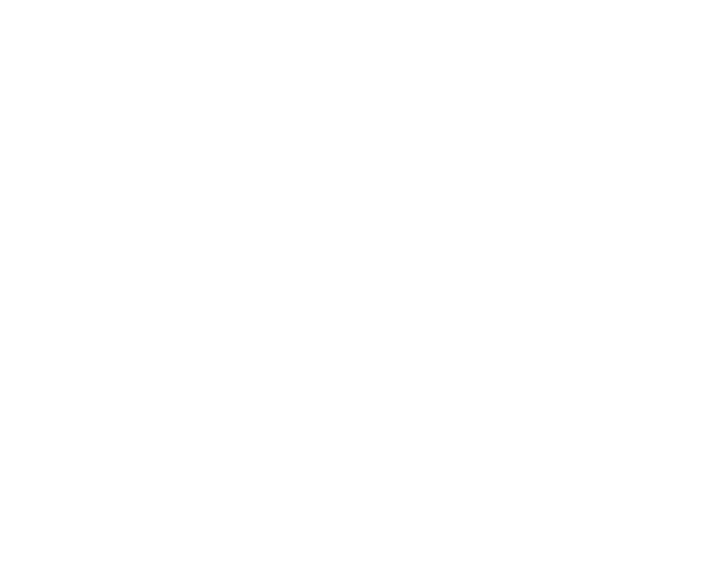
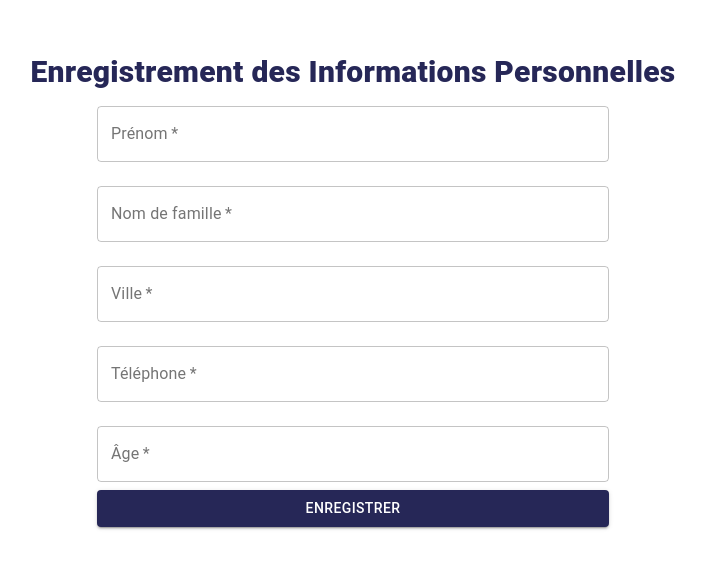
Before and after one commit to ahmeddahdouh/sportconnect_front, a React (Create React App) app: page /personalInfo in a window 1280 px wide. Before the commit this address had no page. Shown: the part 104-672 px from the top of the page, without its empty margins (287-993 px from the left). Built offline with nearby package versions, Linux system fonts and the light colour scheme.

Commit message:
Add PersonalInformationsRegister page with loading animations

```diff
--- a/src/App.js
+++ b/src/App.js
@@ -11,6 +11,7 @@ import SportsSelection from "./pages/sports_selection";
 import LocationRequest from "./pages/LocationRequest";
 import ProtectedRoutes from "./utils/ProtectedRoutes";
 import axios from "axios";
+import PersonalInformationRegister from "./pages/PersonalInformationsRegister";
 const numbers = Array.from({ length: 10 }, (_, i) => i + 1);
 
 function App() {
@@ -23,10 +24,12 @@ function App() {
                 <Route element={<ProtectedRoutes/>}>
 
                 <Route path="/LocationRequest" element={<LocationRequest/>} />
+
                 <Route path="/booking" element={<HomePage/>} />
                 <Route path="/" element={<AddEventPage/>} />
                 </Route>
                 <Route path="/register" element={<Register/>} />
+                <Route path="/personalInfo" element={<PersonalInformationRegister/>} />
                 <Route path="/SportsSelection" element={<SportsSelection/>} />
             </Routes>
         </div>
--- a/src/context/UserContext.js
+++ b/src/context/UserContext.js
@@ -4,18 +4,12 @@ import apiService from "../services/AuthService";
 const UserContext = createContext({});
 
 const UserProvider = ({ children }) => {
-   debugger;
 
     const [user, setUser] = useState({ ...apiService.user });
 
     const updateUser = (formData) => {
         setUser({ ...formData });
     };
-
-    useEffect(() => {
-        debugger;
-        console.log("User updated:", user);
-    }, [user]);
 
     return (
         <UserContext.Provider value={{ user, updateUser }}>
--- /dev/null
+++ b/src/pages/PersonalInformationsRegister.js
@@ -0,0 +1,166 @@
+import Box from "@mui/material/Box";
+import {Alert, Button, CircularProgress, TextField, Typography} from "@mui/material";
+import React, {useEffect, useState} from "react";
+import {useLocation, useNavigate} from "react-router-dom";
+
+
+function PersonalInformationRegister() {
+    const location = useLocation();
+    const data = location.state;
+    const navigate = useNavigate();
+    const [loading, setLoading] = useState(false)
+    const [alert, setAlert] = useState({ message: "", severity: "" });
+    const [formData, setFormData] = useState({
+        ...data,
+        firstname: "",
+        familyname: "",
+        city: "",
+        phone: "",
+        age: ""
+    });
+
+    function handleChange(e) {
+        setFormData({ ...formData, [e.target.name]: e.target.value });
+    }
+
+    async function handleSubmit(e) {
+        e.preventDefault();
+
+        const response = await fetch("http://localhost:5000/auth/register", {
+            method: "POST",
+            body: JSON.stringify(formData),
+            headers: {
+                "Content-Type": "application/json"
+            }
+        });
+
+        const data = await response.json();
+        if (response.ok) {
+            setLoading(true);
+            setAlert({ message: "Inscription réussie", severity: "success" });
+            setTimeout(() => {navigate("/", { state: formData }); setLoading(false);}, 3000);
+        } else {
+            setAlert({ message: data.message, severity: "warning" });
+        }
+    }
+
+    return (
+        <div>
+            <Box
+                sx={{
+                    height: '100vh',
+                    display: 'flex',
+                    justifyContent: 'center',
+                    alignItems: 'center',
+                    flexDirection: 'column'
+                }}
+            >
+                <Typography
+                    sx={{ fontSize: '30px', fontWeight: '900' }}
+                    color="primary"
+                >
+                    Enregistrement des Informations Personnelles
+                </Typography>
+                <Box
+                    sx={{
+                        width: {
+                            xs: '90%',
+                            sm: '80%',
+                            md: '50%',
+                            lg: '40%',
+                            xl: '40%'
+                        },
+                        padding: 2,
+                        marginTop: "-20px"
+                    }}
+                >
+
+                    {alert.message && (
+                        <div>
+                        <Alert severity={alert.severity} sx={{ marginBottom: 2 }}>
+                            {alert.message}
+                        </Alert>
+                            <CircularProgress />
+                        </div>
+
+                    )
+
+                    }
+
+                    <form onSubmit={handleSubmit}>
+                        <TextField
+                            key="firstname"
+                            required
+                            type="text"
+                            label="Prénom"
+                            name="firstname"
+                            value={formData.firstname}
+                            onChange={handleChange}
+                            fullWidth
+                            margin="normal"
+                            variant="outlined"
+                        />
+                        <TextField
+                            key="familyname"
+                            required
+                            type="text"
+                            label="Nom de famille"
+                            name="familyname"
+                            value={formData.familyname}
+                            onChange={handleChange}
+                            fullWidth
+                            margin="normal"
+                            variant="outlined"
+                        />
+                        <TextField
+                            key="city"
+                            required
+                            type="text"
+                            label="Ville"
+                            name="city"
+                            value={formData.city}
+                            onChange={handleChange}
+                            fullWidth
+                            margin="normal"
+                            variant="outlined"
+                        />
+                        <TextField
+                            key="phone"
+                            required
+                            type="tel"
+                            label="Téléphone"
+                            name="phone"
+                            value={formData.phone}
+                            onChange={handleChange}
+                            fullWidth
+                            margin="normal"
+                            variant="outlined"
+                        />
+                        <TextField
+                            key="age"
+                            required
+                            type="number"
+                            label="Âge"
+                            name="age"
+                            value={formData.age}
+                            onChange={handleChange}
+                            fullWidth
+                            margin="normal"
+                            variant="outlined"
+                        />
+                        <Button
+                            type="submit"
+                            variant="contained"
+                            color="primary"
+                            fullWidth
+                        >
+                            Enregistrer
+                        </Button>
+                    </form>
+                </Box>
+            </Box>
+        </div>
+    );
+}
+
+export default PersonalInformationRegister;
--- a/src/pages/register.js
+++ b/src/pages/register.js
@@ -1,62 +1,54 @@
 import Box from "@mui/material/Box";
-import {Alert, Button, TextField, Typography} from "@mui/material";
+import {Alert, Button, CircularProgress, TextField, Typography} from "@mui/material";
 import React, {useContext, useEffect, useState} from "react";
 import UserEntity from "../entities/UserEntity";
 import apiService from "../services/AuthService";
 import {UserContext} from "../context/UserContext";
+import {useNavigate} from "react-router-dom";
+
 
 function Register() {
+    const navigate = useNavigate();
 
-    const { user, updateUser } = useContext(UserContext);
+    const {user, updateUser} = useContext(UserContext);
     // eslint-disable-next-line react-hooks/rules-of-hooks
     const [alert, setAlert] = useState({message: "", severity: ""});
     // eslint-disable-next-line react-hooks/rules-of-hooks
     const [formData, setFormData] = useState(
         user
     );
+    const [loading, setLoading] = useState(false);
 
 
     function handelChange(e) {
-        if(formData.password !== formData.confirmPassword) {
+        if (formData.password !== formData.confirmPassword) {
             setAlert({message: "password do not match", severity: "warning"});
+        } else {
+            setAlert({message: '', severity: ""});
         }
-        else
-        {setAlert({message: '',severity: ""});}
         setFormData({...formData, [e.target.name]: e.target.value});
     }
 
 
     async function handelSubmit(e) {
         updateUser(formData);
-        console.log("nouvel valeur de user", user);
         e.preventDefault();
         if (formData.password !== formData.confirmPassword) {
-            setAlert({message: "La confirmation de mot de passe doit etre identique au mo de passe ",
-                severity: "warning"});
+            setAlert({
+                message: "La confirmation de mot de passe doit etre identique au mo de passe ",
+                severity: "warning"
+            });
         }
-        const response = await fetch("http://localhost:5000/auth/register",{
-            method: "POST",
-            body:JSON.stringify(formData),
-            headers: {
-                "Content-Type": "application/json"
-            }
-        })
-        const data = await response.json();
-        if (response.ok) {
-            setAlert({message: "Inscription réussie", severity: "success"});
-            setTimeout(window.location.href = "/SportsSelection", 3000);
-        }
-        else{
-               setAlert({message:data.message, severity: "warning"});
-        }
-
-
+        setAlert({message: "Etape 1/2 ", severity: "success"});
+        setLoading(true);
+        setTimeout(()=>{navigate("/personalInfo", {state: formData}) ;
+            setLoading(false);}, 3000);
 
     }
 
     return (
         <div>
-            <div>
+           <div>
                 <Box
                     sx={{
                         height: '100vh',
@@ -77,6 +69,7 @@ function Register() {
                     >
                         Bienvenue sur SportConnect
                     </Typography>
+                    { !loading ?
                     <Box
                         sx={{
                             width: {
@@ -170,9 +163,15 @@ function Register() {
                                 </div>
                             </div>
                         </form>
-                    </Box>
+                    </Box>:
+                        <Box sx={{ display: 'flex' }}>
+                            <CircularProgress />
+                        </Box>
+
+                    }
                 </Box>
             </div>
+
         </div>
     )
 }
--- a/src/services/AuthService.js
+++ b/src/services/AuthService.js
@@ -9,11 +9,11 @@ class ApiService {
         "",
         "",
         "",
-        "John",
-        "Doe",
-        "Paris",
-        "0123456789",
-        30
+        "",
+        "",
+        "",
+        "",
+        null
     )
 
     constructor() {
```
Also changed, not shown: src/pages/sports_selection.js (+1 -6 lines), 1 other file (tests, documents, lock files or other folders).
